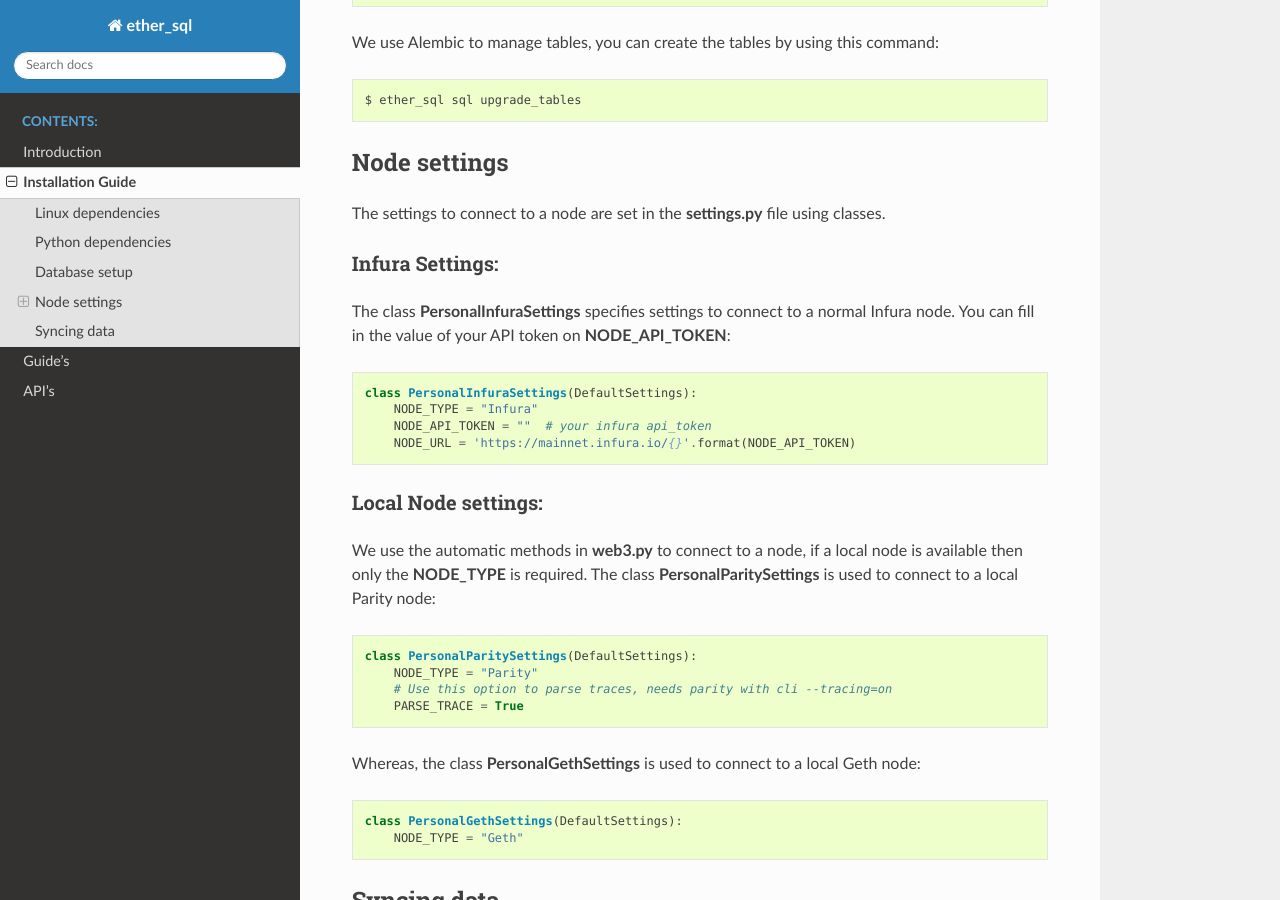
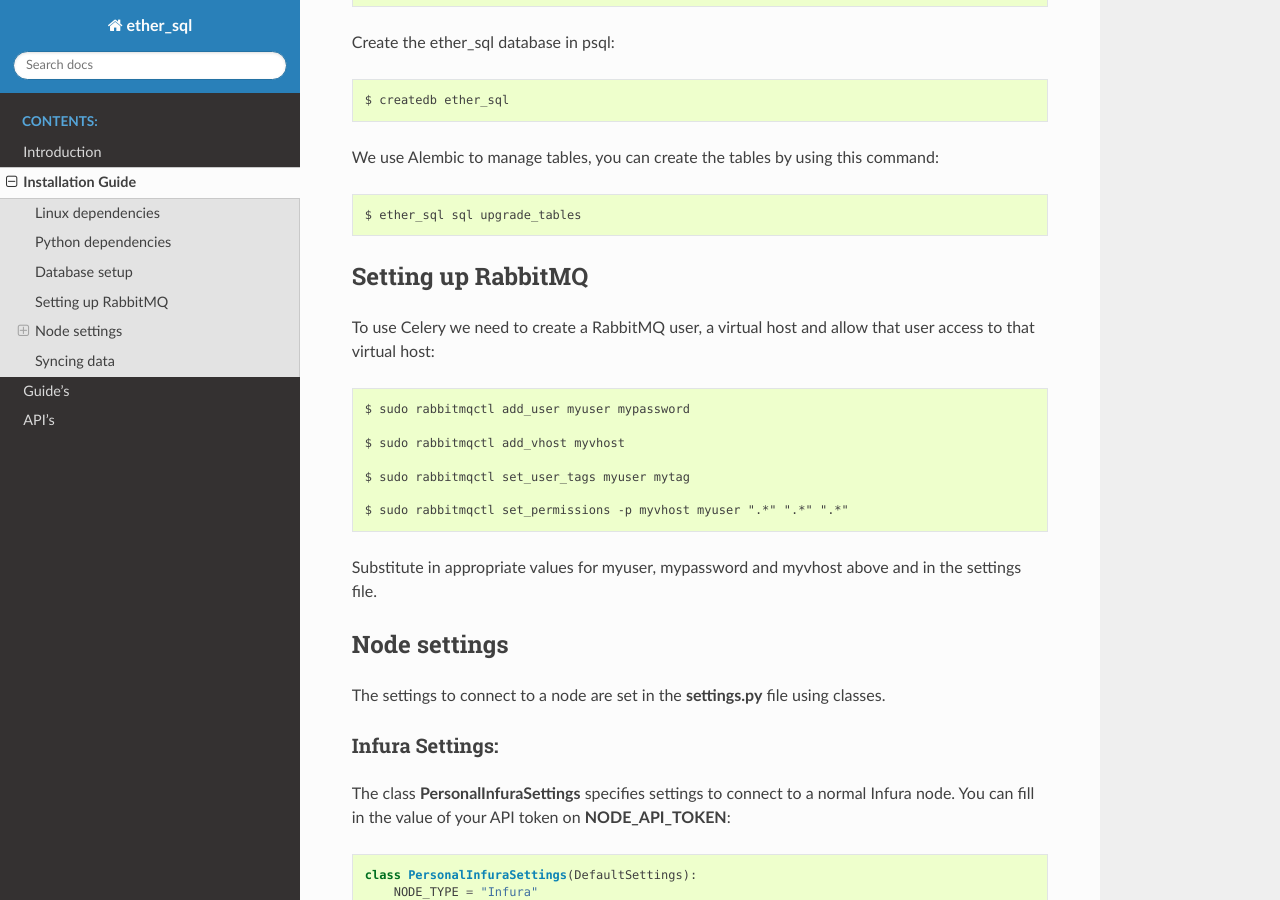
Before and after one commit to analyseether/ether_sql, a Sphinx documentation site: the page built from docs/installation.rst, in a window 1280 px wide and 900 px high, scrolled down 1274 px. Built offline with Sphinx 7.4.7 and the Read the Docs theme 2.0.0, drawn with Linux system fonts in a browser that asks for light colours; some of the changed text lies outside the part shown.

Commit message:
updated the docs

```diff
--- a/docs/installation.rst
+++ b/docs/installation.rst
@@ -15,6 +15,10 @@ Install python3 headers::
 Install redis server::
 
   $ sudo apt-get install redis-server
+
+Install Rabbit-MQ server::
+
+  $ sudo apt-get install rabbitmq-server
 
 Python dependencies
 -------------------
@@ -48,6 +52,22 @@ Create the ether_sql database in psql::
 We use Alembic to manage tables, you can create the tables by using this command::
 
     $ ether_sql sql upgrade_tables
+
+
+Setting up RabbitMQ
+-------------------
+To use Celery we need to create a RabbitMQ user, a virtual host and allow that user access to that virtual host::
+
+    $ sudo rabbitmqctl add_user myuser mypassword
+
+    $ sudo rabbitmqctl add_vhost myvhost
+
+    $ sudo rabbitmqctl set_user_tags myuser mytag
+
+    $ sudo rabbitmqctl set_permissions -p myvhost myuser ".*" ".*" ".*"
+
+Substitute in appropriate values for myuser, mypassword and myvhost above and in the settings file.
+
 
 Node settings
 -------------
```
